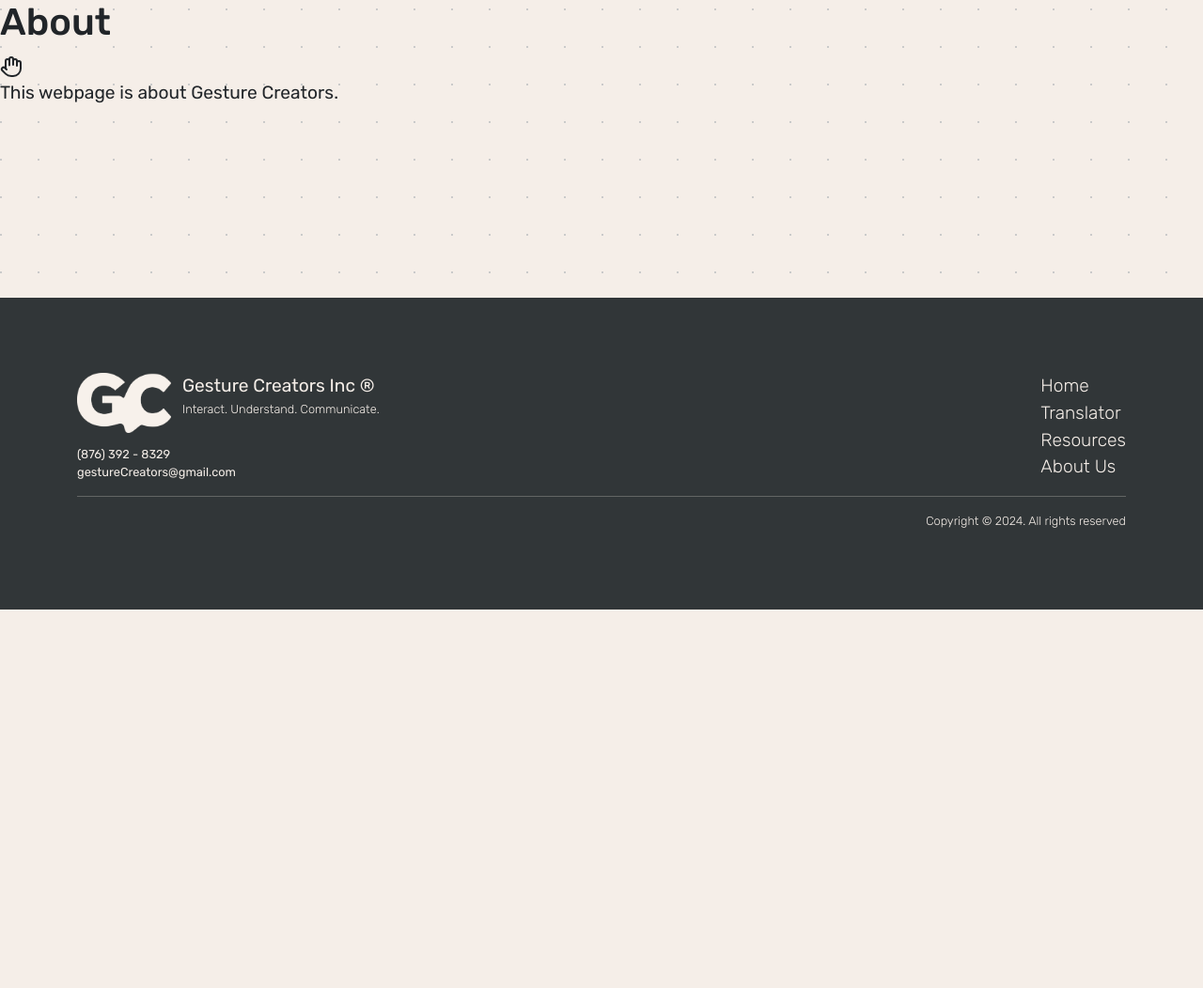
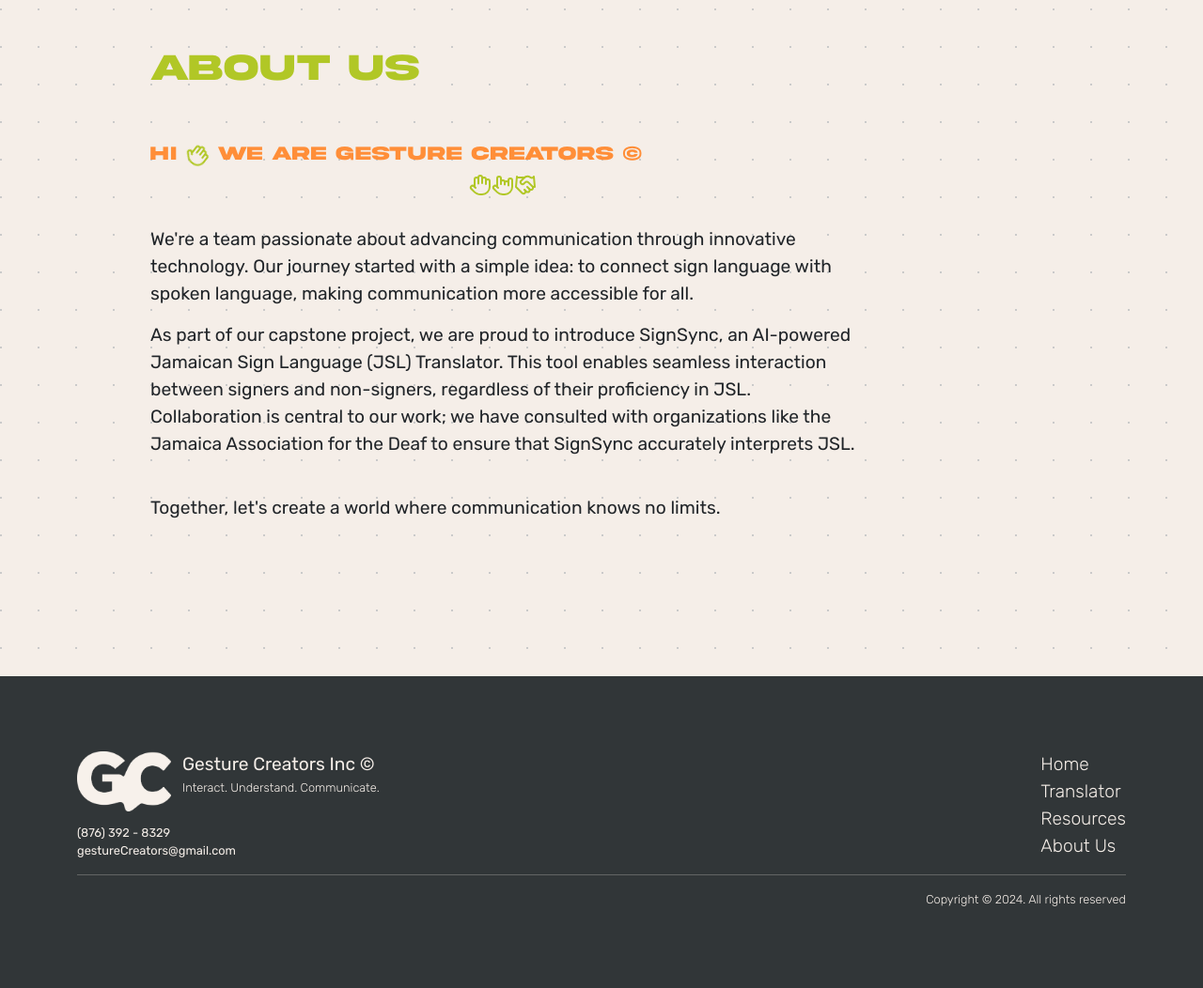
Before and after one commit to BrionyFrater/capstone, a Flask app: page /about in a window 1280 px wide. Shown: the part 151-1203 px from the top of the page at 94% size. Before the commit the page ends 800 px from the top, so only its background shows below. Run offline with Flask 2, Linux system fonts and the light colour scheme; some libraries are stand-ins or nearby versions.

Commit message:
about us updated

```diff
--- a/app/forms.py
+++ b/app/forms.py
@@ -7,4 +7,4 @@ class SearchForm(FlaskForm):
     select_field = SelectField('Search Signs')
 
 class UploadForm(FlaskForm):
-    video = FileField(validators=[FileRequired(), FileAllowed(['mp4'], 'Only .mp4 files')])
+    video = FileField('Upload Video', validators=[FileRequired(), FileAllowed(['mp4'], 'Only .mp4 files')])
--- a/app/static/css/app.css
+++ b/app/static/css/app.css
@@ -777,3 +777,58 @@ label{
         width: 0;
     }
 }
+
+.aboutInfoCtn{
+    display: flex;
+}
+
+.aboutInfoCtn > div{
+    display: flex;
+    justify-content: center;
+    flex-direction: column;
+    max-width: 750px;
+
+}
+
+.aboutInfoCtn h5{
+
+    font-family: 'AkiraExpanded';
+    font-size: 1.3rem;
+    margin-top: 3rem;
+    color: var(--accent);
+
+}
+
+.aboutInfoCtn .lucide{
+    color: var(--other-lime);
+}
+
+.aboutInfoCtn .icons{
+    display: flex;
+    justify-content: center;
+    color: var(--accent);
+    margin-bottom: 2rem;
+}
+
+
+
+.wave{
+    color: var(--other-lime);
+    animation: waveAnimation 1s ease-in-out infinite alternate;
+}
+
+.lastParaAbout{
+    margin-top: 1.5rem;
+}
+
+@keyframes waveAnimation {
+    0% {
+        transform: rotate(-20deg);
+    }
+    50% {
+        transform: rotate(40deg);
+    }
+    100% {
+        transform: rotate(20deg);
+    }
+}
--- a/app/templates/about.html
+++ b/app/templates/about.html
@@ -8,8 +8,34 @@
 {% block main %}
 
 
-<h1>About</h1>
-<i data-lucide="hand"></i>
-<p>This webpage is about Gesture Creators.</p>
+<section class="otherThanHomeCtn aboutPageCtn">
+
+<h1>About Us</h1>
+
+  <div class="aboutInfoCtn">
+      <div>
+        <h5>Hi <i data-lucide="hand" class="wave"></i> We are Gesture Creators &copy;</h5>
+        <div class="icons">
+          <i data-lucide="hand"></i>
+          <i data-lucide="hand-metal"></i>
+          <i data-lucide="handshake"></i>
+        </div>
+
+        <p>
+          We're a team passionate about advancing communication through innovative technology. Our journey started with a simple idea: to connect  sign language with spoken language, making communication more accessible for all.
+        </p>
+
+        <p>
+          As part of our capstone project, we are proud to introduce SignSync, an AI-powered Jamaican Sign Language (JSL) Translator. This tool enables seamless interaction between signers and non-signers, regardless of their proficiency in JSL. Collaboration is central to our work; we have consulted with organizations like the Jamaica Association for the Deaf to ensure that SignSync accurately interprets JSL.
+        </p>
+
+        <p class="lastParaAbout">
+          Together, let's create a world where communication knows no limits.
+        </p>
+      </div>
+
+  </div>
+
+</section>
 
 {% endblock %}
--- a/app/templates/footer.html
+++ b/app/templates/footer.html
@@ -5,7 +5,7 @@
         <div class="gcAll">
             <img src="{{url_for('static', filename='images/gcLogo.png')}}" alt="" class="logo gcLogo">
             <div class="gcName">
-                <span>Gesture Creators Inc &#174;</span>
+                <span>Gesture Creators Inc &copy;</span>
                 <span class="smallerText">Interact. Understand. Communicate.</span>
             </div>
         </div>
--- a/app/views.py
+++ b/app/views.py
@@ -65,12 +65,12 @@ def processSearch():
         #mak query with selected text
 
         #query database here
-        if selected_text == 'Ohio':
+        if selected_text == 'Hello How Are You':
             translation = "pets"
-        elif selected_text == 'Alaska':
+        elif selected_text == 'What is your Name':
             translation = "snacks"
         else:
-            translation = """The sun"""
+            translation = """no"""
 
         return redirect(url_for('translator', translation=translation))
 
@@ -96,7 +96,7 @@ def getSearchChoices():
     #     choices.append((choice, choice))
 
 
-    choices = ["Alabama", "Ohio", "Alaska"]
+    choices = ["Hello How Are You", "What is your name", "no"]
     return choices
 ###
 # The functions below should be applicable to all Flask apps.
--- a/requirements.txt
+++ b/requirements.txt
@@ -8,4 +8,5 @@ MarkupSafe==2.1.2
 python-dotenv==0.21.1
 Werkzeug==2.2.2
 zipp==3.12.1
-flask_wtf
+WTForms==3.0.1
+Flask-WTF==1.2.1
```
Also changed, not shown: app/templates/home.html (+1 -9 lines), app/templates/resources.html (+6 -2 lines), app/templates/translator.html (+5 -2 lines), 1 other file.
